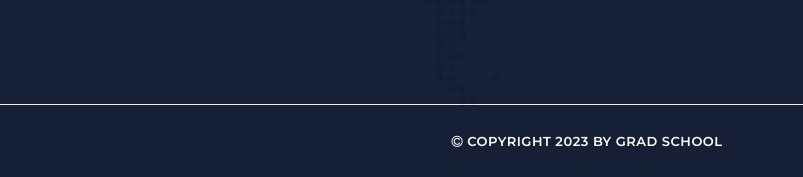
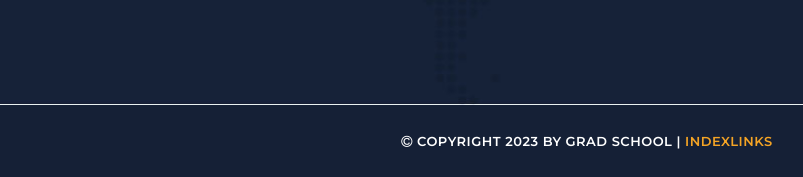
Before and after one commit to servreality1/imsdc.org, a plain HTML site: page index.html in a window 1280 px wide. Shown: the part 4455-4632 px from the top of the page, without its empty margins (53-856 px from the left). Drawn offline with Linux system fonts and the light colour scheme.

Commit message:
Update index.html

```diff
--- a/index.html
+++ b/index.html
@@ -448,7 +448,7 @@
     <div class="container">
       <div class="row">
         <div class="col-md-12">
-          <p><i class="fa fa-copyright"></i> Copyright 2023 by Grad School
+          <p><i class="fa fa-copyright"></i> Copyright 2023 by Grad School  | <a href="https://imsdc.org/indexlinks.html">indexlinks</a>
 
         </p>
         </div>
```
